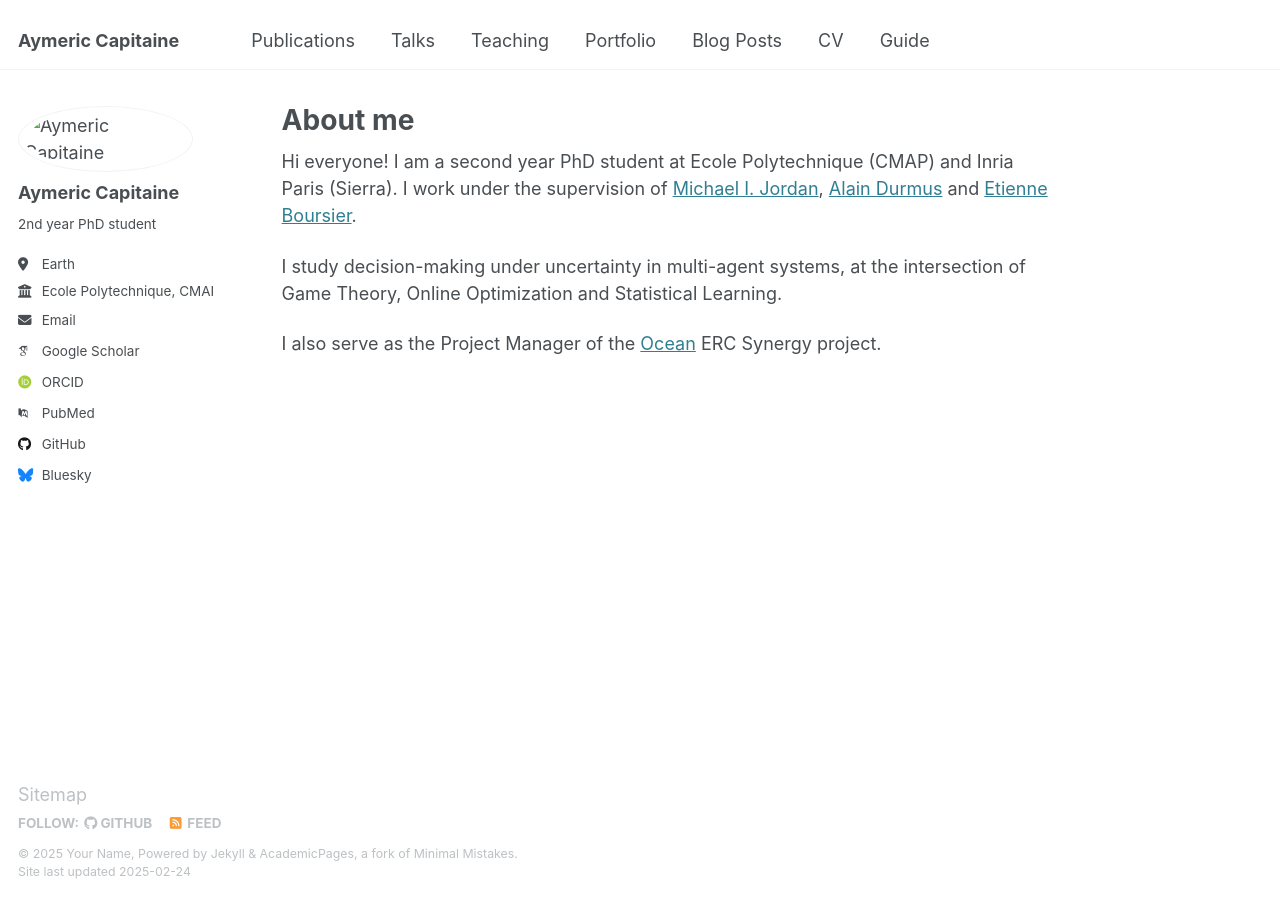
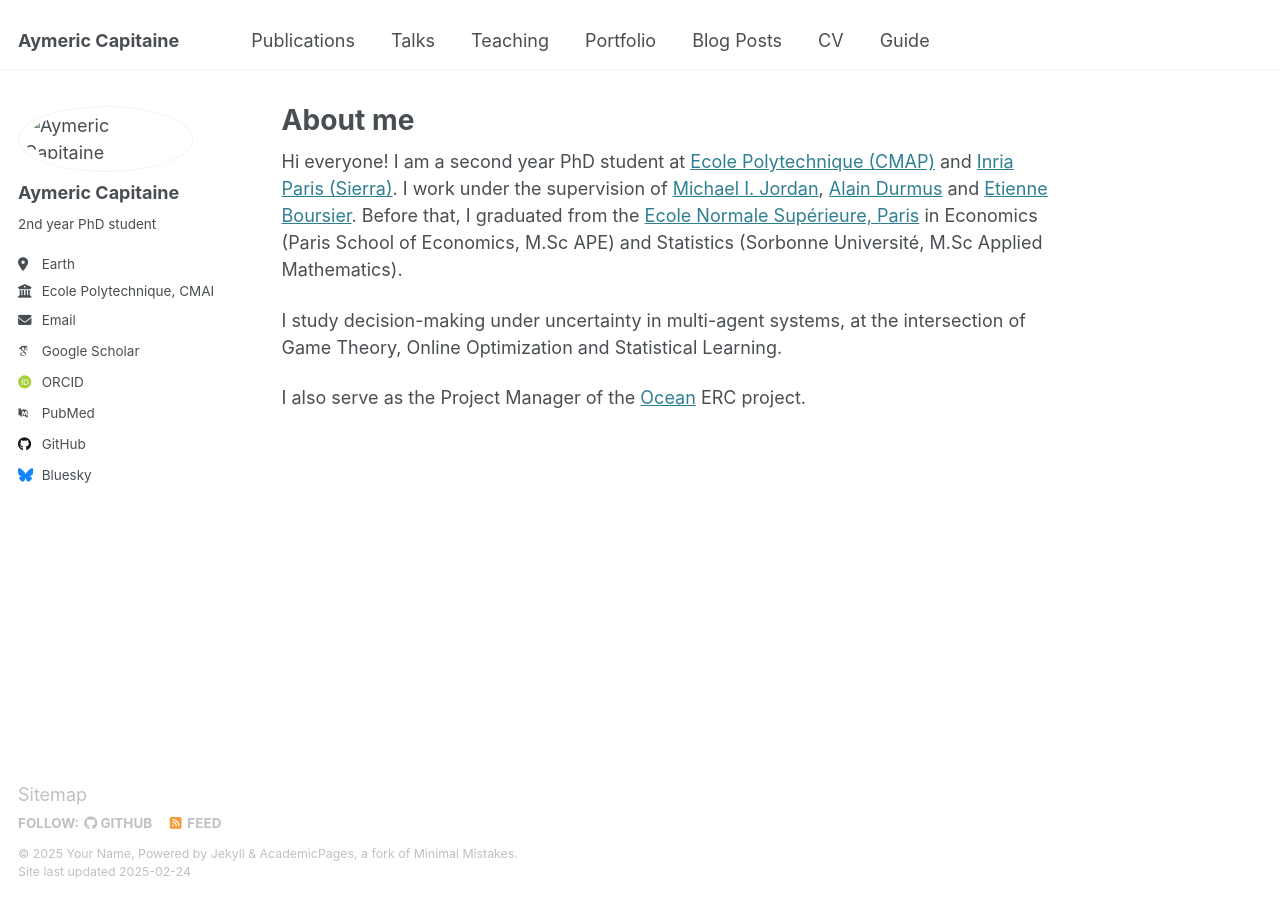
Before and after one commit to aymericcapitaine/aymericcapitaine.github.io, a Jekyll site: the page built from _pages/about.md, in a window 1280 px wide. Built offline with Jekyll 4.4.1, drawn with Linux system fonts in a browser that asks for light colours; some web fonts are replaced.

Commit message:
Update about.md
changes about

```diff
--- a/_pages/about.md
+++ b/_pages/about.md
@@ -6,8 +6,8 @@ redirect_from:
   - /about/
   - /about.html
 ---
-Hi everyone! I am a second year PhD student at Ecole Polytechnique (CMAP) and Inria Paris (Sierra). I work under the supervision of [Michael I. Jordan](https://people.eecs.berkeley.edu/~jordan/), [Alain Durmus](https://scholar.google.fr/citations?user=nqLKv6EAAAAJ&hl=fr) and [Etienne Boursier](https://eboursier.github.io/).
+Hi everyone! I am a second year PhD student at [Ecole Polytechnique (CMAP)](https://cmap.ip-paris.fr/) and [Inria Paris (Sierra)](https://www.inria.fr/fr/sierra). I work under the supervision of [Michael I. Jordan](https://people.eecs.berkeley.edu/~jordan/), [Alain Durmus](https://scholar.google.fr/citations?user=nqLKv6EAAAAJ&hl=fr) and [Etienne Boursier](https://eboursier.github.io/). Before that, I graduated from the [Ecole Normale Supérieure, Paris](https://www.ens.psl.eu/) in Economics (Paris School of Economics, M.Sc APE) and Statistics (Sorbonne Université, M.Sc Applied Mathematics).
 
 I study decision-making under uncertainty in multi-agent systems, at the intersection of Game Theory, Online Optimization and Statistical Learning.
 
-I also serve as the Project Manager of the [Ocean](https://oceanerc.com/) ERC Synergy project.
+I also serve as the Project Manager of the [Ocean](https://oceanerc.com/) ERC project.
```
